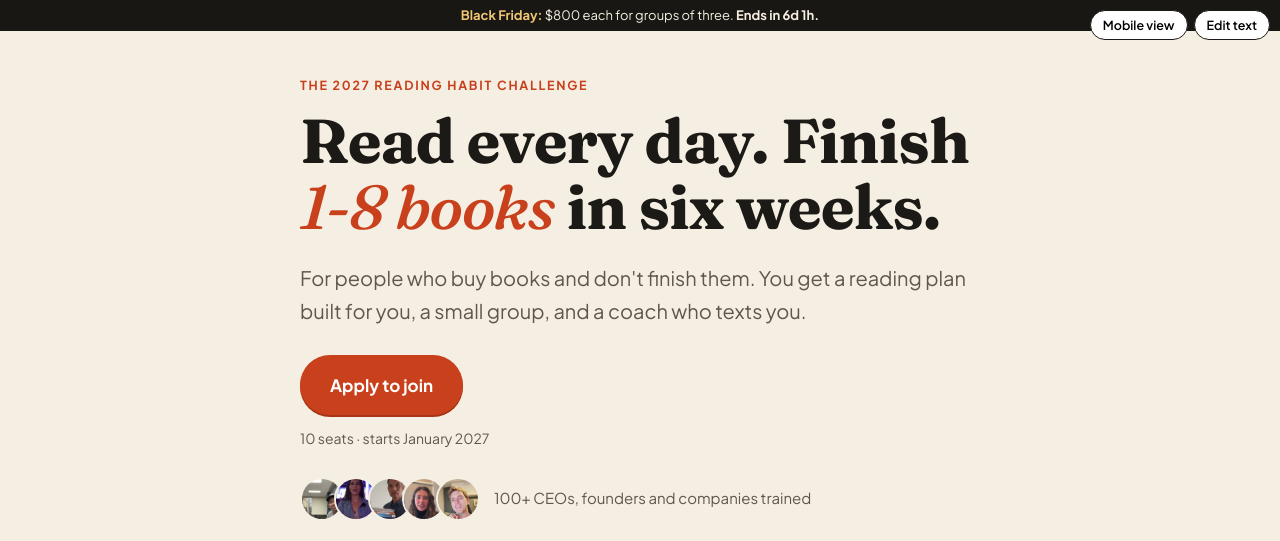
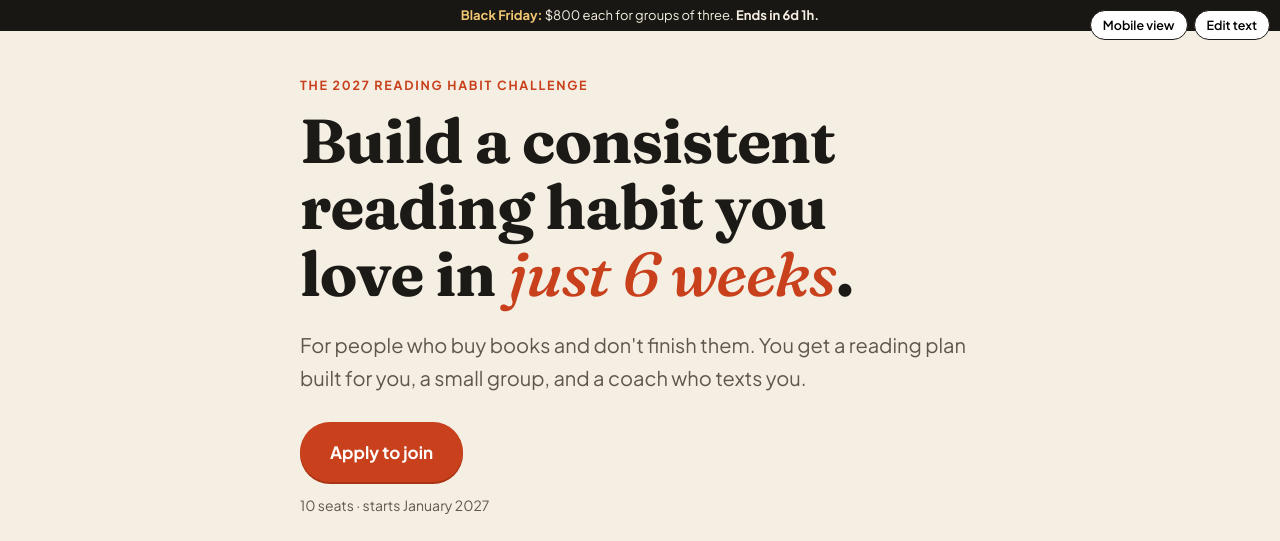
Before and after one commit to DavidKirkpatrick95/reading-habit-challenge, a plain HTML site: page index.html in a window 1280 px wide. Shown: the top 541 px of the page. Drawn offline with Linux system fonts and the light colour scheme.

Commit message:
Headline: Build a consistent reading habit you love in just 6 weeks
Co-Authored-By: Claude Fable 5.2 <noreply@anthropic.com>

```diff
--- a/index.html
+++ b/index.html
@@ -340,7 +340,7 @@ body.editing main{outline:2px dashed var(--hot);outline-offset:-2px}
 
 <section class="hero">
   <div class="kick">The 2027 Reading Habit Challenge</div>
-  <h1>Read every day. Finish <em>1-8 books</em> in six weeks.</h1>
+  <h1>Build a consistent reading habit you love in <em>just 6 weeks</em>.</h1>
   <p class="lead">For people who buy books and don't finish them. You get a reading plan built for you, a small group, and a coach who texts you.</p>
   <a class="btn" href="#apply">Apply to join</a>
   <div class="cta-sub">10 seats · starts January 2027</div>
```
